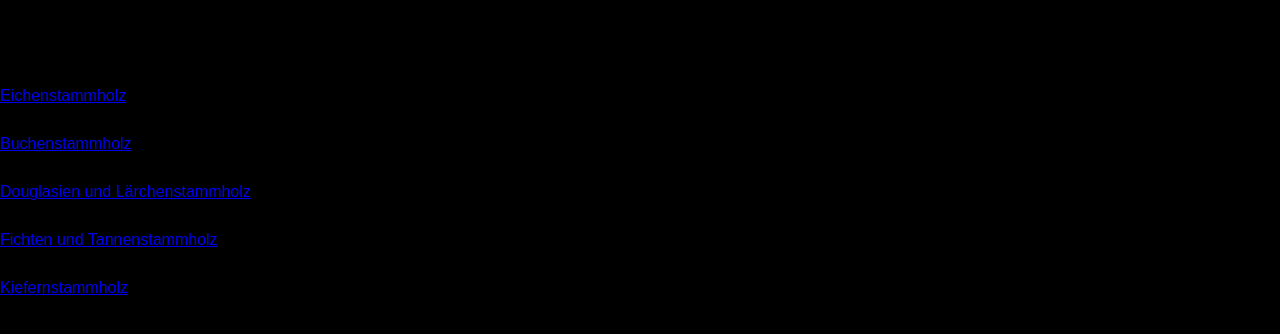
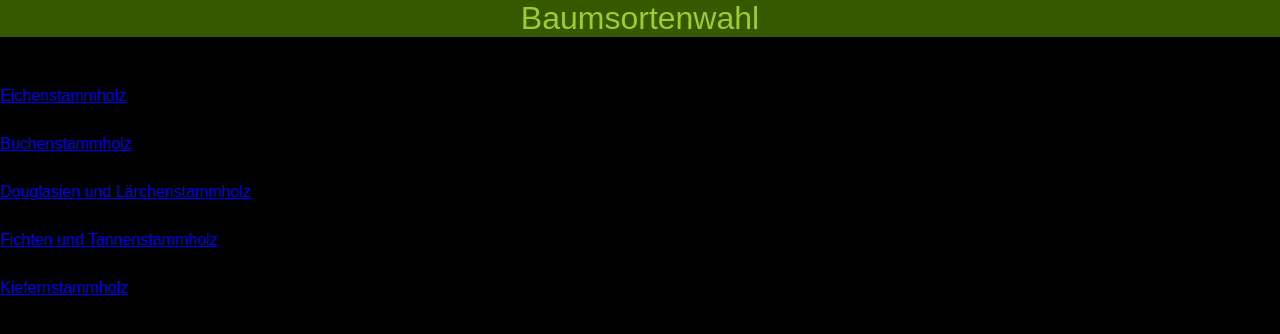
Before and after one commit to vokarl/capstone, a Next.js app: page /treelist in a window 1280 px wide. Shown: the top 334 px of the page. Built offline with nearby package versions, Linux system fonts and the light colour scheme.

Commit message:
added styled component to treelist

```diff
--- a/pages/treelist/index.js
+++ b/pages/treelist/index.js
@@ -1,4 +1,10 @@
 import Link from "next/link";
+import styled from "styled-components";
+const Heading = styled.h1`
+  text-align: center;
+  color: yellowgreen;
+  background-color: rgb(54, 89, 0);
+`;
 
 const treeTypes = [
   "Eichenstammholz",
@@ -11,7 +17,7 @@ const treeTypes = [
 export default function TreeType() {
   return (
     <>
-      <h1>Baumsortenwahl</h1>
+      <Heading>Baumsortenwahl</Heading>
       <div
         style={{
           display: "flex",
```
